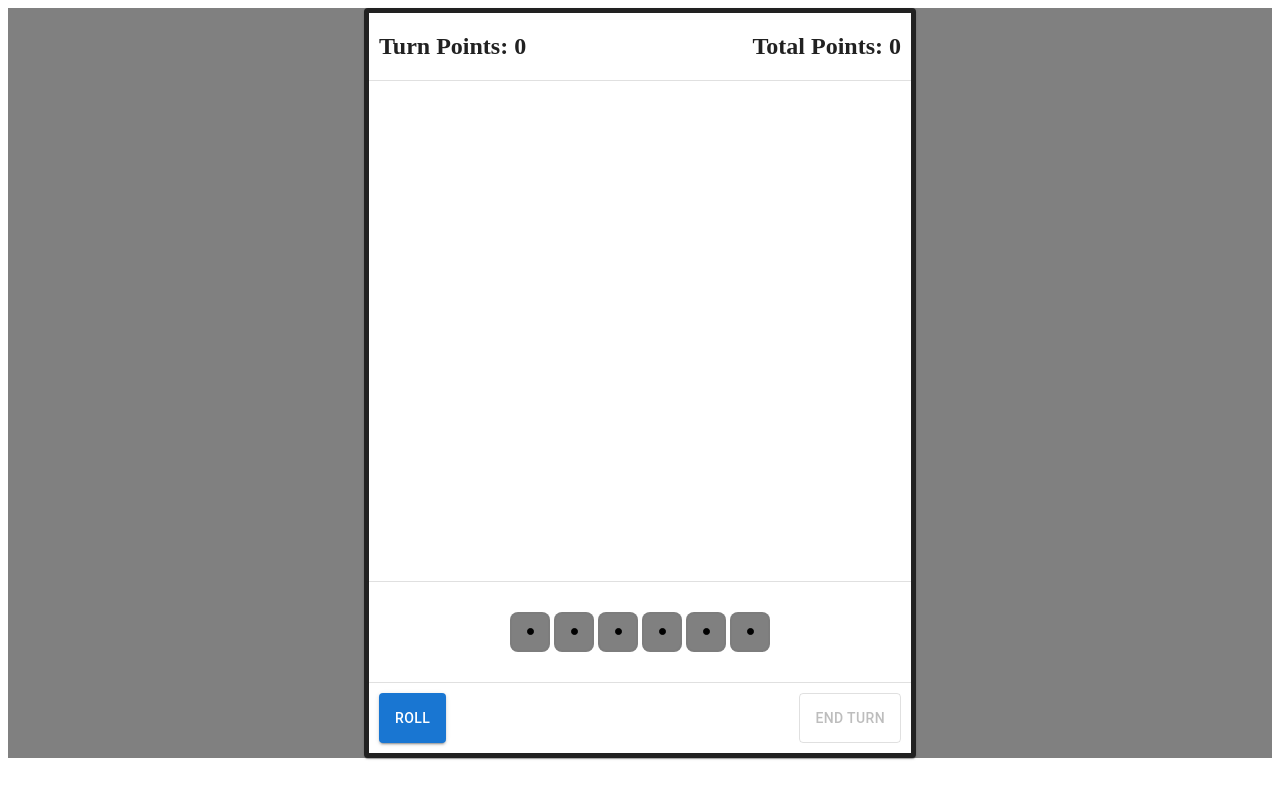
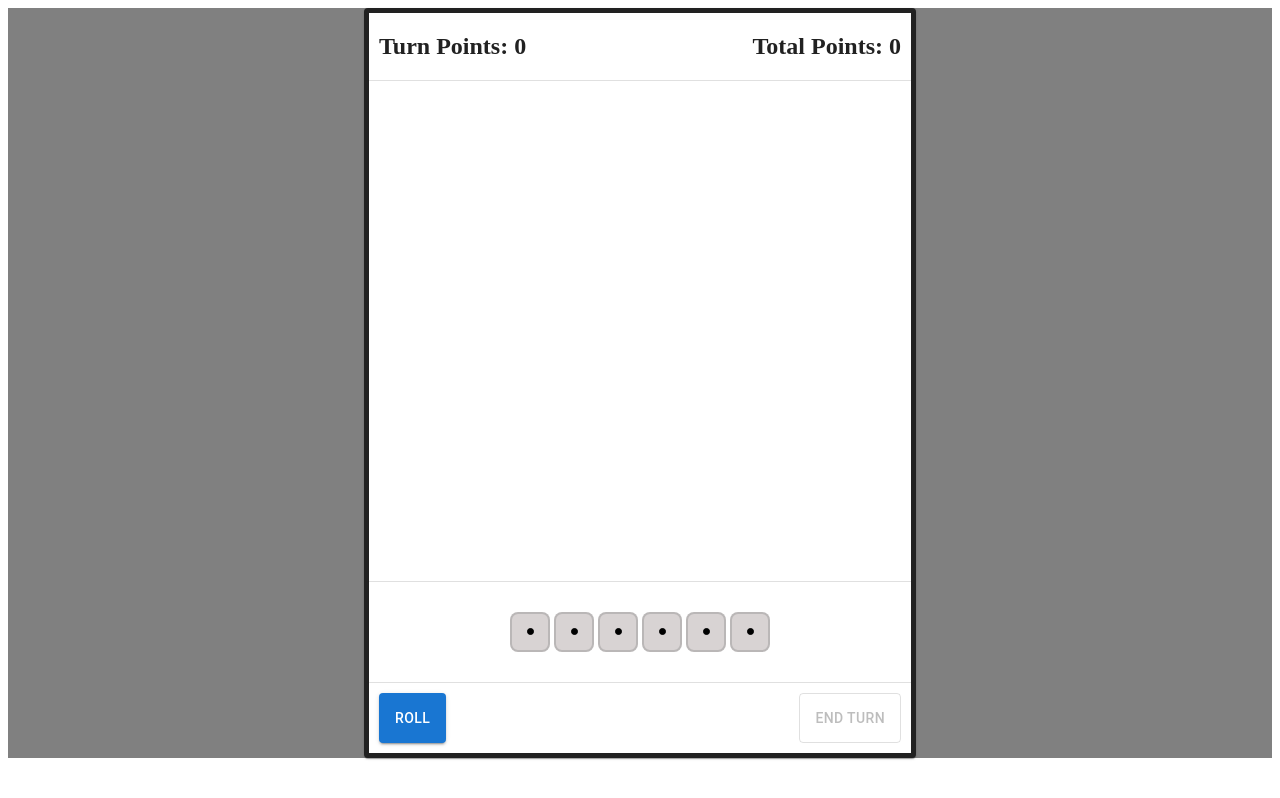
Before and after one commit to pamarsh907/farkle-zustand, a React (Vite) app in the folder farkle-zustand/: page / in a window 1280 px wide. Built offline with nearby package versions, Linux system fonts and the light colour scheme.

Commit message:
improved dice rolling animation

```diff
--- a/farkle-zustand/components/Controls/Controls.jsx
+++ b/farkle-zustand/components/Controls/Controls.jsx
@@ -3,10 +3,10 @@ import { useGameActions } from "../../stores/game"
 import { useStatus } from "../../stores/game"
 
 export default function Controls() {
-  const { roll, endTurn } = useGameActions()
+  const { roll, endTurn, resetGame } = useGameActions()
   const status = useStatus()
-  const disableRoll = status === 'farkle' || status === 'invalid'
-  const disableEndTurn = status === 'invalid' || status === 'preroll'
+  const disableRoll = status === 'farkle' || status === 'invalid' || status === 'win'
+  const disableEndTurn = status === 'invalid' || status === 'preroll' || status === 'win'
 
   const style = {
     padding: '10px',
@@ -18,6 +18,7 @@ export default function Controls() {
   return (
     <div style={style}>
       <Button variant='contained' onClick={roll} disabled={disableRoll}>roll</Button>
+      {status === 'win' && <Button variant='contained' onClick={resetGame}>Play Again</Button>}
       <Button variant='outlined' onClick={endTurn} disabled={disableEndTurn}>end turn</Button>
     </div>
   )
--- a/farkle-zustand/components/DiceGroup/DiceGroup.jsx
+++ b/farkle-zustand/components/DiceGroup/DiceGroup.jsx
@@ -39,7 +39,7 @@ export default function DiceGroup({ dice }) {
         )}
       </AnimatePresence>
       <div style={{display: 'flex'}}>
-        {dice.map(die => <Die die={die} key={die.id} />)}
+        {dice.map(die => <Die die={die} key={`group-${die.id}`}/>)}
       </div>
 
 
--- a/farkle-zustand/components/Die/Die.jsx
+++ b/farkle-zustand/components/Die/Die.jsx
@@ -1,31 +1,65 @@
 import './Die.css'
-import { motion } from "motion/react"
+import { motion, useAnimationControls } from "motion/react"
 import { useGameActions } from '../../stores/game'
+import { useDiceActions } from '../../stores/dice'
 import { useStatus } from '../../stores/game'
+import { useEffect } from 'react'
 
-export default function Die({die}) {
-  // const dieClass = 'die__' + value
-  const { holdDie } = useGameActions()
+export default function Die({ die }) {
   const status = useStatus()
-
-
-
   const style = {
-    backgroundColor: die.locked ? 'gray' : 'white',
+    backgroundColor: status === 'preroll' ? '#d8d3d3' : die.locked ? '#d8d3d3' : 'white',
     position: die.onBoard ? 'absolute' : 'relative',
     left: die.onBoard ? `${die.xLoc}px` : '0px',
     top: die.onBoard ? `${die.yLoc}px` : '0px'
   }
+  const { holdDie } = useGameActions()
+  const { incrementLastAnimatedRoll, setRotation } = useDiceActions()
 
   const handleOnClick = (id) => {
-    if(status !== 'farkle'){
+    if (status !== 'farkle') {
       holdDie(id)
     }
   }
-  const disabled = status === 'farkle' || die.locked === true
+  const disabled = status === 'farkle' || die.locked
+  const controls = useAnimationControls()
+
+  useEffect(() => {
+    if (die.rollCount !== 0 &&
+      die.rollCount > die.lastAnimatedRoll
+    ) {
+      const restingAngle = -20 + Math.random() * 40
+      const spins = 2 + Math.floor(Math.random() * 3)
+
+      controls.start({
+        rotate: spins * 360 + restingAngle,
+        transition: {
+          duration: 0.3 + Math.random() * 0.5
+        }
+      }).then(() => {
+        setRotation(die.id, restingAngle)
+        incrementLastAnimatedRoll(die.id)
+      })
+    }
+  }, [controls, die.rollCount, die.lastAnimatedRoll, die.id, setRotation, incrementLastAnimatedRoll])
+
+  useEffect(() => {
+    if (die.rotation !== undefined) {
+      controls.set({
+        rotate: die.onBoard ? die.rotation : 0
+      })
+    }
+  }, [die.onBoard, die.rotation, controls])
 
   return <>
-    <motion.button disabled={disabled} className='die' onClick={() => handleOnClick(die.id)} style={style} layoutId={`die-${die.id}`}>
+    <motion.button
+      disabled={disabled}
+      className='die'
+      onClick={() => handleOnClick(die.id)}
+      style={style}
+      layoutId={`die-${die.id}`}
+      animate={controls}
+    >
       {die.value == 1 &&
         <div className='die__1'>
           <div className='die__dot'></div>
--- a/farkle-zustand/components/RollZone/RollZone.jsx
+++ b/farkle-zustand/components/RollZone/RollZone.jsx
@@ -11,7 +11,7 @@ export default function RollZone() {
 
   return (
     <div style={style}>
-      {dice.map(die => <Die die={die} key={die.id}/>)}
+      {dice.map(die => <Die die={die} key={`roll-${die.id}`}/>)}
     </div>
   )
 }
--- /dev/null
+++ b/farkle-zustand/components/WinNotification/WinNotification.jsx
@@ -0,0 +1,26 @@
+import Alert from "@mui/material/Alert"
+import { AnimatePresence, motion } from "motion/react"
+
+export default function WinNotification({ status }) {
+  return (
+    <div style={{ position: 'relative' }}>
+      <AnimatePresence>
+        {status === 'win' && (
+          <motion.div
+            initial={{ opacity: 0, y: -20 }}
+            animate={{ opacity: 1, y: 0 }}
+            exit={{ opacity: 0, y: -20 }}
+            transition={{ duration: 0.3 }}
+            style={{
+              position: "absolute",
+              width: '100%'
+            }}
+          >
+            <Alert severity="success">
+              YOU WIN!
+            </Alert>
+          </motion.div>)}
+      </AnimatePresence>
+    </div>
+  )
+}
--- a/farkle-zustand/src/App.jsx
+++ b/farkle-zustand/src/App.jsx
@@ -7,6 +7,7 @@ import GameBoard from "../components/GameBoard/GameBoard"
 import Divider from '@mui/material/Divider'
 import ScoreBoard from "../components/Scoreboard/Scoreboard"
 import { useStatus } from "../stores/game"
+import WinNotification from "../components/WinNotification/WinNotification"
 
 function App() {
   const gameContainerStyle = {
@@ -25,6 +26,7 @@ function App() {
           <Divider />
           <LayoutGroup>
             <FarkleNotification status={status}/>
+            <WinNotification status={status}/>
             <RollZone />
             <Divider />
             <DiceRack />
--- a/farkle-zustand/src/main.jsx
+++ b/farkle-zustand/src/main.jsx
@@ -1,9 +1,9 @@
-import { StrictMode } from 'react'
+//import { StrictMode } from 'react'
 import { createRoot } from 'react-dom/client'
 import App from './App.jsx'
 
 createRoot(document.getElementById('root')).render(
-  <StrictMode>
+  //<StrictMode>
     <App />
-  </StrictMode>,
+  //</StrictMode>,
 )
--- a/farkle-zustand/stores/dice.js
+++ b/farkle-zustand/stores/dice.js
@@ -2,12 +2,12 @@ import { create } from 'zustand'
 import { getUniqueRandomXY } from '../utils/diceUtils'
 
 const defaultDice = [
-  { id: 1, value: 1, onBoard: false, held: false, locked: true, grouping: 0, xLoc: 0, yLoc: 0 },
-  { id: 2, value: 1, onBoard: false, held: false, locked: true, grouping: 0, xLoc: 0, yLoc: 0 },
-  { id: 3, value: 1, onBoard: false, held: false, locked: true, grouping: 0, xLoc: 0, yLoc: 0 },
-  { id: 4, value: 1, onBoard: false, held: false, locked: true, grouping: 0, xLoc: 0, yLoc: 0 },
-  { id: 5, value: 1, onBoard: false, held: false, locked: true, grouping: 0, xLoc: 0, yLoc: 0 },
-  { id: 6, value: 1, onBoard: false, held: false, locked: true, grouping: 0, xLoc: 0, yLoc: 0 }
+  { id: 1, value: 1, onBoard: false, held: false, locked: true, grouping: 0, xLoc: 0, yLoc: 0, rollCount: 0, lastAnimatedRoll: 0, rotation: 0 },
+  { id: 2, value: 1, onBoard: false, held: false, locked: true, grouping: 0, xLoc: 0, yLoc: 0, rollCount: 0, lastAnimatedRoll: 0, rotation: 0 },
+  { id: 3, value: 1, onBoard: false, held: false, locked: true, grouping: 0, xLoc: 0, yLoc: 0, rollCount: 0, lastAnimatedRoll: 0, rotation: 0 },
+  { id: 4, value: 1, onBoard: false, held: false, locked: true, grouping: 0, xLoc: 0, yLoc: 0, rollCount: 0, lastAnimatedRoll: 0, rotation: 0 },
+  { id: 5, value: 1, onBoard: false, held: false, locked: true, grouping: 0, xLoc: 0, yLoc: 0, rollCount: 0, lastAnimatedRoll: 0, rotation: 0 },
+  { id: 6, value: 1, onBoard: false, held: false, locked: true, grouping: 0, xLoc: 0, yLoc: 0, rollCount: 0, lastAnimatedRoll: 0, rotation: 0 }
 ]
 
 //die status, make enume for onBoard, atHome, held
@@ -35,7 +35,8 @@ const useDiceStore = create((set, get) => ({
             onBoard: true,
             xLoc: x,
             yLoc: y,
-            locked: false
+            locked: false,
+            rollCount: die.rollCount + 1
           }
         } else {
           return die
@@ -64,16 +65,6 @@ const useDiceStore = create((set, get) => ({
       }
     }
     ),
-    rollDie: (id) => set(
-      state => ({
-        dice: state.dice.map((die) => die.id === id ? ({
-          ...die,
-          value: Math.floor(Math.random() * 6) + 1,
-          xLoc: Math.floor(Math.random() * 500),
-          yLoc: Math.floor(Math.random() * 500)
-        }) : die)
-      })
-    ),
     lockDie: (id) => set(
       state => ({
         dice: state.dice.map((die) => die.id === id ? ({
@@ -93,7 +84,23 @@ const useDiceStore = create((set, get) => ({
       set({
         dice: sortedDice
       })
-    }
+    },
+    incrementLastAnimatedRoll: (id) => set(
+      state => ({
+        dice: state.dice.map((die) => die.id === id ? ({
+          ...die,
+          lastAnimatedRoll: die.lastAnimatedRoll + 1
+        }) : die)
+      })
+    ),
+    setRotation: (id, rotation) => set(
+      state => ({
+        dice: state.dice.map((die) => die.id === id ? ({
+          ...die,
+          rotation: rotation
+        }) : die)
+      })
+    )
   }
 }))
 
--- a/farkle-zustand/stores/game.js
+++ b/farkle-zustand/stores/game.js
@@ -170,16 +170,29 @@ const useGameStore = create((set, get) => ({
       //check for victory
       if (get().totalPoints >= 10000) {
         set({
-          status: 'You win'
+          status: 'win'
         })
       } else {
         set({
           status: 'preroll'
         })
       }
+    },
+    resetGame: () => {
+      set({
+        turns: [],
+        currentTurn: {
+          rolls: [],
+          heldDice: [],
+          points: 0,
+          farkled: false
+        },
+        totalPoints: 0,
+        status: 'preroll'
+      })
     }
   }
-}))
+  }))
 
 export const useTurns = () => useGameStore((state) => state.turns)
 export const useCurrentTurn = () => useGameStore((state) => state.currentTurn)
```
